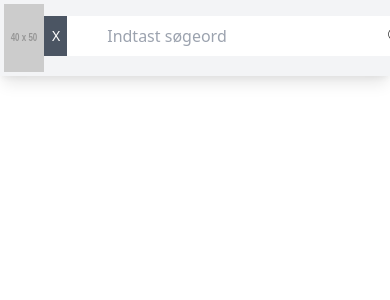
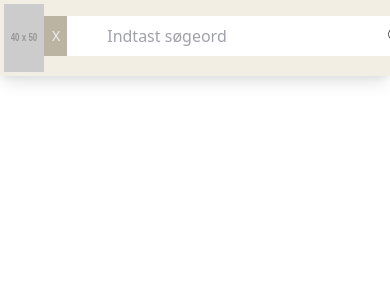
Before and after one commit to mogensen93/Aller-Assignment, a Nuxt app: page / in a window 390 px wide. Shown: the top 300 px of the page. Built offline with nearby package versions, Linux system fonts and the light colour scheme.

Commit message:
Header and navigation fully responsive and operational

```diff
--- a/components/Header/AppHeader.vue
+++ b/components/Header/AppHeader.vue
@@ -1,6 +1,6 @@
 <template>
     <div>
-        <div class="w-auto bg-gray-100 sm:mx-h-20 md:-h-16 flex justify-between md:justify-around filter p-1 shadow-lg z-10">
+        <div class="w-auto bg-primary sm:mx-h-20 md:-h-16 flex justify-between md:justify-around p-1 shadow-lg z-10">
             <img src="https://via.placeholder.com/40x50" alt="">
             <div class="w-auto flex">
                 <HeaderSearchDesktop v-show="!isMobile" />
--- a/components/Header/NavigationLinks.vue
+++ b/components/Header/NavigationLinks.vue
@@ -2,10 +2,11 @@
 <!-- TODO: Lav seperat component, og loop igennem links-->
 <!-- EXTRA: Indsæt den rigtige text -->
 <!-- Fix nederste potion af grid -->
-    <div class="md:absolute md:z-50 md:top-0 w-full ">
-        <div class="grid grid-cols-2 gap-2 md:grid-cols-6 md:gap-6 bg-gray-100 px-64 md:pt-9">
-            <img src="https://via.placeholder.com/80x125" class="hidden md:block " alt="">
-            <div class="leading-loose m-2 md:m-0">
+    <div class="md:absolute md:z-50 md:top-0 w-full">
+        <div class="w-full bg-primary md:top-0 flex md:pl-64">
+            <img src="https://via.placeholder.com/85x125 " class="hidden md:flex h-3/6 md:mt-7" alt="">
+            <div class="bg-primary w-full flex flex-wrap md:pt-10  md:max-w-5xl">
+                <div class="leading-loose w-6/12  md:w-3/12 px-10 pb-10 ">
                     <h2 class="text-3xl  ">LIV</h2>
                     <nuxt-link to="/" class="block">Selvudvikling</nuxt-link>
                     <nuxt-link to="/" class="block">Kærlighed og sex</nuxt-link>
@@ -14,7 +15,7 @@
                     <nuxt-link to="/" class="block">Sundhed</nuxt-link>
                     <nuxt-link to="/" class="block">Gravid</nuxt-link>
                 </div>
-            <div class="leading-loose m-2 md:m-0">
+                <div class="leading-loose  w-6/12  md:w-3/12 px-10 pb-10">
                     <h2 class="text-3xl ">KULTUR</h2>
                     <nuxt-link to="/" class="block">Selvudvikling</nuxt-link>
                     <nuxt-link to="/" class="block">Kærlighed og sex</nuxt-link>
@@ -22,25 +23,28 @@
                     <nuxt-link to="/" class="block">Brevkasse</nuxt-link>
                     <nuxt-link to="/" class="block">Sundhed</nuxt-link>
                 </div>
-            <div class="leading-loose m-2 md:m-0">
+                <div class="leading-loose px-10 md:w-3/12  px-10 pb-10">
                     <h2 class="text-3xl ">STIL</h2>
                     <nuxt-link to="/" class="block">Selvudvikling</nuxt-link>
                     <nuxt-link to="/" class="block">Kærlighed og sex</nuxt-link>
                     <nuxt-link to="/" class="block">Familieliv</nuxt-link>
                 </div>
-            <div class="leading-loose m-2 md:m-0 ">
+                <div class="leading-loose px-10  md:w-3/12 px-10 pb-10">
                     <h2 class="text-3xl ">AGENDA</h2>
                     <nuxt-link to="/" class="block">Selvudvikling</nuxt-link>
                     <nuxt-link to="/" class="block">Kærlighed og sex</nuxt-link>
                     <nuxt-link to="/" class="block">Familieliv</nuxt-link>
                 </div>
-            <div class="w-100 ">
+            </div>
+            <div class="w-100 mt-5 ">
                 <img src="~/assets/img/icons/close.png" class="hidden md:block h-12 w-auto object-contain" v-on:click="toggleNav"/>
             </div>
         </div>
-        <div class="leading-loose m-2 px-64 pr-10 flex">
-            <h2 class="text-3xl">MERE</h2>
-            <ul class="grid grid-cols-4">
+
+        <div class="bg-secondary">
+            <div class="leading-loose p-10 md:pl-96 md:max-w-5xl md:flex" >
+                <h2 class="text-3xl block">MERE</h2>
+                <ul class="grid md:pl-10 grid-cols-2 md:grid-cols-4 gap-x-44">
                     <nuxt-link to="/" class="block">Video</nuxt-link>
                     <nuxt-link to="/" class="block">Podcast</nuxt-link>
                     <nuxt-link to="/" class="block">Pling</nuxt-link>
@@ -49,6 +53,7 @@
                     <nuxt-link to="/" class="block">Kontakt</nuxt-link>
                     <nuxt-link to="/" class="block">Nyhedsbrev</nuxt-link>
                 </ul>
+            </div>
         </div>
     </div>
 </template>
--- a/components/Header/SearchDesktop.vue
+++ b/components/Header/SearchDesktop.vue
@@ -2,7 +2,7 @@
     <div class=" relative w-96 pt-3 mr-6">
         <div class="flex flex-wrap items-stretch mb-4 relative">
 			<div class="flex -mr-px">
-				<span class="flex items-center px-2 text-sm bg-gray-600 text-white">X</span>
+				<span class="flex items-center px-2 text-sm bg-tertiary text-white">X</span>
 			</div>
 			<input type="text" class="flex-shrink flex-grow flex-auto leading-normal h-10  px-10 relative focus:border-blue focus:shadow relative" placeholder="Indtast søgeord">
             <button type="submit" class="absolute mt-3 left-full -ml-10">
--- a/components/Header/SearchMobile.vue
+++ b/components/Header/SearchMobile.vue
@@ -1,6 +1,6 @@
 <template>
-    <div class="relative text-gray-600 bg-gray-100 pl-10 pr-10 pt-6">
-        <input type="search" name="serch" placeholder="Indtast søgeord.." class="relative w-full mb-6 h-10 px-5 pr-10 text-sm focus:outline-none">
+    <div class="relative text-gray-600 w-full bg-primary pl-10 pr-10 pt-6 ">
+        <input type="search" name="serch" placeholder="Indtast søgeord.." class="relative w-full mb-6 h-10 px-5 pr-10 text-sm focus:outline-none border-solid  border-2 border-black">
         <button type="submit" class="absolute -m-10 mt-3">
             <svg version="1.1" class="h-4" xmlns="http://www.w3.org/2000/svg" xmlns:xlink="http://www.w3.org/1999/xlink" x="0px" y="0px"
             viewBox="0 0 52.966 52.966" style="enable-background:new 0 0 52.966 52.966;" xml:space="preserve">
--- a/tailwind.config.js
+++ b/tailwind.config.js
@@ -2,7 +2,22 @@ module.exports = {
   purge: [],
   darkMode: false, // or 'media' or 'class'
   theme: {
-    extend: {},
+    colors: {
+      'primary': '#F2EEE4',
+      'secondary': '#F8F6F1',
+      'tertiary': '#BCB4A3',
+      'white': '#EEEEEE',
+      'black': '#000000'
+    },
+    extend: {
+      spacing: {
+        '170': '170px',
+      },
+      width: {
+        '960': '960px',
+      }
+    },
+
   },
   variants: {
     extend: {},
```
Lines whose indentation alone changed are shown as unchanged.
